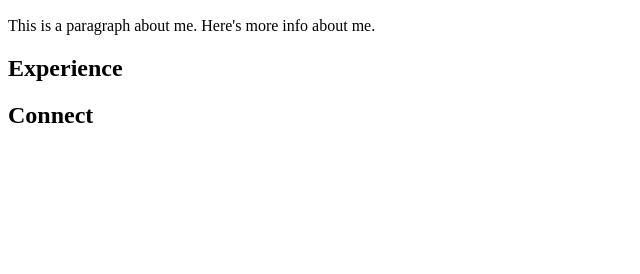
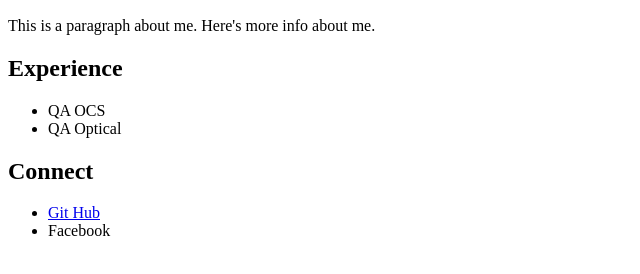
Before and after one commit to vikusher/vika-sherstobitov-jupiter, a plain HTML site: page index.html in a window 1280 px wide. Shown: the part 110-384 px from the top of the page, without its empty margins (0-640 px from the left). Drawn offline with Linux system fonts and the light colour scheme.

Commit message:
second commit

```diff
--- a/index.html
+++ b/index.html
@@ -9,9 +9,18 @@
     <h1>Viktoriia Sherstobitova</h1>
     <section id="About">
         <h2>About</h2>
-           <p>This is a paragraph about me.  Here's more info about me.</p>
+           <p>This is a paragraph about me.  Here's more info about me. </p>
      </section>
     <h2>Experience</h2>
+    <ul>
+        <li>QA OCS</li>
+        <li>QA Optical</li>
+    </ul>
     <h2>Connect</h2>
+    <ul>
+        <li> <a href="https://github.com/vikusher" target="_blank"> Git Hub </a> </li>
+        <li>Facebook</li>
+    </ul>
+
 </body>
 </html>
```
